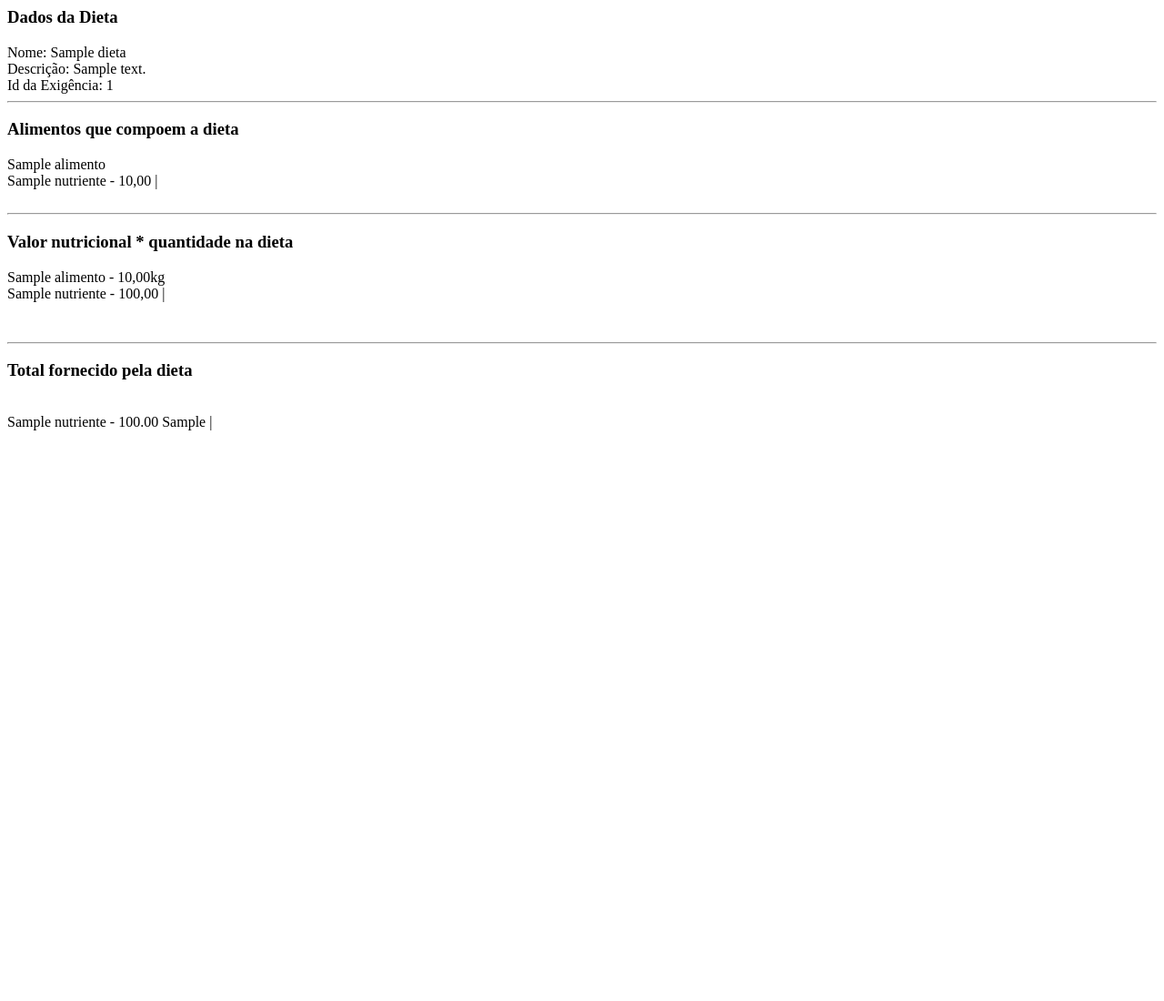
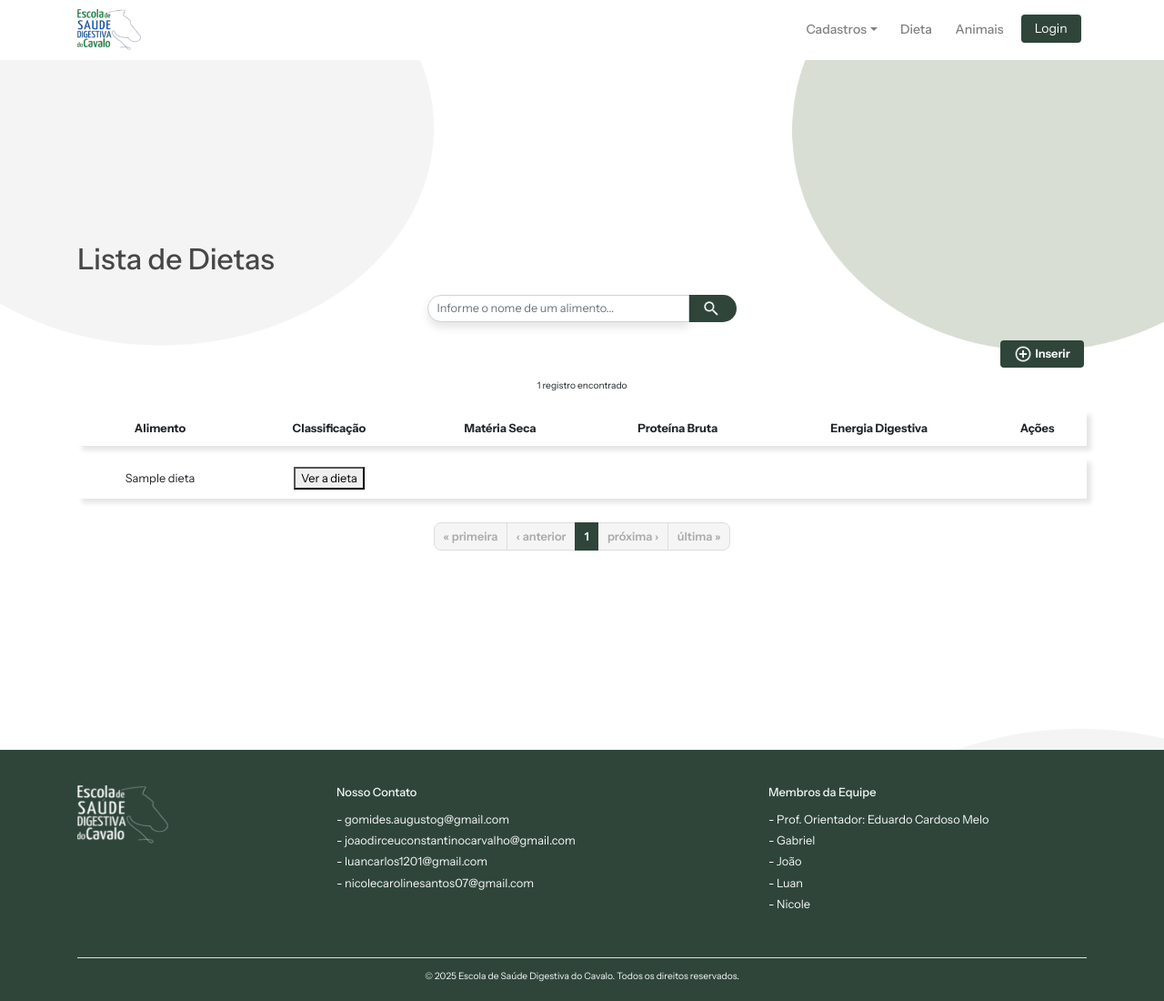
Before and after one commit to Gabriel-Augusto21/ESDC, a Django app: page /dietas/ in a window 1280 px wide. Shown: the whole page at 91% size. Run offline with Django 4.2, Linux system fonts and the light colour scheme; tables that the repository leaves empty hold one stand-in row (values such as "Sample post"); some libraries are stand-ins or nearby versions.

Commit message:
Ajuste dos MockUps de Dietas

```diff
--- a/core/templates/master.html
+++ b/core/templates/master.html
@@ -30,7 +30,7 @@
 <div class="background-image"></div>
 
 <body class="instrument-sans">
-    <nav class="navbar navbar-expand-lg navbar-light border-bottom align-items-center" style="background-color: #ffffff;">
+    <nav class="navbar navbar-expand-lg navbar-light align-items-center" style="background-color: #ffffff;">
         <div class="container">
             <a class="navbar-brand mx-lg-0" href="{% url 'core:main'%}">
                 <img src="{% static 'img/logo.png' %}" style="width: 70px">
--- a/dietas/templates/dietas.html
+++ b/dietas/templates/dietas.html
@@ -1,37 +1,142 @@
-<h3>Dados da Dieta</h3>
-Nome:
-{{dietas.nome}}<br>
-Descrição:
-{{dietas.descricao}}<br>
-Id da Exigência:
-{{dietas.exigencia_id}}<br>
-<hr>
+{% extends 'master.html' %}
+{% load static %}
+{% block conteudo %}
+<div class="container mt-3">
+    <h1>Lista de Dietas</h1>
+    <!-- Formulário de busca -->
+    <form method="get" class="form-group my-4 d-flex justify-content-center mx-auto">
+        <div class="col-8 col-lg-4">
+            <div class="input-group">
+                <input class="form-control" id="txtBuscaNomeAlimento" name="query" value="{{ query }}" type="text"
+                    placeholder="Informe o nome de um alimento..." style="border-radius: 20px 0 0 20px;">
+                <div class="input-group-append">
+                    <button type="submit" class="botao" style="border-radius: 0 20px 20px 0;"><img
+                            src="{% static 'img/search.png' %}" width="20"
+                            style=" margin-right: 3px; filter: brightness(0) invert(1)"></button>
+                </div>
+            </div>
+        </div>
+    </form>
+    <!-- Botão de inserir -->
+    <div class="form-group row mr-1 justify-content-end">
+        <button type="button" class="botao insert-btn">
+            <img src="{% static 'img/add_circle.png' %}" width="20"
+                style="margin-right: 3px; filter: brightness(0) invert(1)">
+            Inserir
+        </button>
+    </div>
+    <!-- Contador de registros -->
+    <legend class="text-center small">
+        {% if page_obj.paginator.count == 0 %}
+        Nenhum registro cadastrado
+        {% elif page_obj.paginator.count == 1 %}
+        1 registro encontrado
+        {% else %}
+        {{ page_obj.paginator.count }} registros encontrados
+        {% endif %}
+    </legend>
+    {% load custom_filters %}
+    <table class="tabela table-responsive-sm">
+        <thead>
+            <tr>
+                <th>Alimento</th>
+                <th class="d-none d-sm-table-cell">Classificação</th>
+                <th>Matéria Seca</th>
+                <th>Proteína Bruta</th>
+                <th class="d-none d-sm-table-cell">Energia Digestiva</th>
+                <th class="text-end">Ações</th>
+            </tr>
+        </thead>
+        <tbody>
+            {% for dieta in dietas %}
+            <tr class="container" data-id="{{ dieta.id }}" data-nome="{{ dieta.nome }}" >
+                <td id="txtNome">{{ dieta.nome }}</td>
+                <td class="text-end">
+                    <button type="button" class="btn-ver-dieta" data-id="{{ dieta.id }}">
+                        Ver a dieta
+                    </button>
+                </td>
+            </tr>
+            {% endfor %}
+        </tbody>
+    </table>
+    <script>
+        const imagemVisibilidade = "{% static 'img/visibility.png' %}";
+        const imagemNVisibilidade = "{% static 'img/not_visibility.png' %}";
+    </script>
+    <!-- Paginador -->
+    {% include "paginador.html" %}
+    <br>
+</div>
+<!-- Conteudo do modal galeraaa
+ modal de inserção -->
+<div hidden class="container my-3" style="text-align: start;" id="txtInserir">
+    <div class="row mb-4">
+        <!-- Nome do Alimento -->
+        <div class="col-12 col-md-6 mb-3 mb-md-0" style="text-align: start;">
+            <label for="txtNome" class="form-label">Nome do alimento</label>
+            <input id="txtNome" class="form-control" type="text" placeholder="Nome do alimento" maxlength="45">
+        </div>
 
-<h3>Alimentos que compoem a dieta</h3>
-{% for i in alimentos_nutrientes %}
-    {{i.alimento}}<br>
-    {% for j in i.nutrientes%}
-        {{j.nutriente}} - {{j.valor}} |
-    {% endfor %}
-    <br>
-    <br>
-{% endfor %}
-<hr>
+        <!-- Classificação -->
+        <div class="col-12 col-md-6">
+            <label for="idClassificacao" class="form-label">Classificação</label>
+            <select class="form-control" id="idClassificacao"></select>
+        </div>
+    </div>
 
-<h3>Valor nutricional * quantidade na dieta</h3>
-{% for i in alimentos_nutrientes %}
-    {{i.alimento}} - {{i.quantidade}}kg<br>
-    {% for j in i.nutrientes%}
-        {{j.nutriente}} - {{j.produto}} |
-    {% endfor %}
-    <br>
-    <br>
-{% endfor %}
-<br>
-<hr>
+    <div class="row">
+        <!-- Matéria Seca -->
+        <div class="col-12 col-md-4 mb-3 mb-md-0">
+            <label for="txtMs" class="form-label">Matéria Seca (%)</label>
+            <input id="txtMs" class="form-control" type="text" placeholder="0.00" maxlength="5">
+        </div>
 
-<h3>Total fornecido pela dieta</h3>
-<br>
-{% for i in lista_totais %}
-    {{i}} |
-{% endfor %}
+        <!-- Proteína Bruta -->
+        <div class="col-12 col-md-4">
+            <label for="txtPb" class="form-label">Proteína Bruta (% M.S)</label>
+            <input id="txtPb" class="form-control" type="text" placeholder="0.00" maxlength="5">
+        </div>
+
+        <!-- Energia Digestiva -->
+        <div class="col-12 col-md-4 mb-3 mb-md-0">
+            <label for="txtEd" class="form-label">Energia Digestiva (Mcal)</label>
+            <input id="txtEd" class="form-control" type="text" placeholder="0.00" maxlength="5">
+        </div>
+    </div>
+</div>
+<!-- modal inserir composicao -->
+<div hidden class="container my-3" style="text-align: start;" id="txtInserirComposicao">
+    <div class="row mb-4">
+        <!-- Nutriente -->
+        <div class="col-12 col-md-6 mb-3 mb-md-0" style="text-align: start;">
+            <label for="idNutriente" class="form-label">Nome do nutriente</label>
+            <select class="form-control" id="idNutriente"></select>
+        </div>
+        <!-- Quantidade -->
+        <div class="col-12 col-md-6">
+            <label for="txtQuantidade" class="form-label">Quantidade</label>
+            <input id="txtQuantidade" class="form-control" type="text" placeholder="00.00">
+        </div>
+    </div>
+</div>
+<script type="module" src="{% static 'js/crud_alimentos.js' %}"></script>
+<script>
+    const csrf_token = '{{ csrf_token }}';
+    document.body.addEventListener('htmx:configRequest', (event) => {
+        event.detail.headers['X-CSRFToken'] = csrf_token;
+    });
+</script>
+<script>
+    document.addEventListener('DOMContentLoaded', () => {
+    const botoes = document.querySelectorAll('.btn-ver-dieta');
+    botoes.forEach(botao => {
+        botao.addEventListener('click', (event) => {
+            const id = event.target.dataset.id;
+            window.location.href = `/dieta/${id}/`;
+        });
+    });
+});
+</script>
+
+    {% endblock %}
--- a/dietas/urls.py
+++ b/dietas/urls.py
@@ -5,4 +5,5 @@ app_name = 'dietas'
 
 urlpatterns = [
     path("dietas/", views.dietas, name="dietas"),
+    path("dieta/<int:id>/", views.dieta, name="dieta"),
 ]
--- a/dietas/views.py
+++ b/dietas/views.py
@@ -1,9 +1,11 @@
 from django.shortcuts import render
 from .models import Dieta, ComposicaoDieta
 from decimal import Decimal
+from django.core.paginator import Paginator
 
-def dietas(request):
-    lista_dieta = Dieta.objects.get(pk=1)
+
+def dieta(request, id):
+    lista_dieta = Dieta.objects.get(pk=id)
     comp_dieta = ComposicaoDieta.objects.filter(dieta=lista_dieta)
 
     # Totais agregados
@@ -30,12 +32,25 @@ def dietas(request):
             'nutrientes': nutriente_alimento
         })
 
-    return render(request, 'dietas.html', {
+    return render(request, 'dieta.html', {
         'dietas': lista_dieta,
         'compdieta': comp_dieta,
         'lista_totais': lista_totais_fornecidos,
         'alimentos_nutrientes': alimentos_nutrientes
     })
+
+def dietas(request):
+    query = request.GET.get('query', '')
+    nutrientes_lista = Dieta.objects.filter(nome__icontains=query).order_by('-is_active', 'nome')
+    paginator = Paginator(nutrientes_lista, 10)
+    page_obj = paginator.get_page(request.GET.get('page'))
+
+    return render(request, 'dietas.html', {
+        'dietas': page_obj,
+        'page_obj': page_obj,
+        'query': query
+    })
+
 
 # def dietas(request):
 #     todas_dietas = Dieta.objects.all()
```
Also changed, not shown: animais/templates/animais.html (+7 -11 lines), dados/management/commands/inserir_dietas.py (added, +57 -0 lines), dietas/templates/dieta.html (added, +39 -0 lines), resources/static/css/cardAnimal.css (+0 -13 lines), alimentos/templates/alimentos.html (line endings or trailing spaces).
